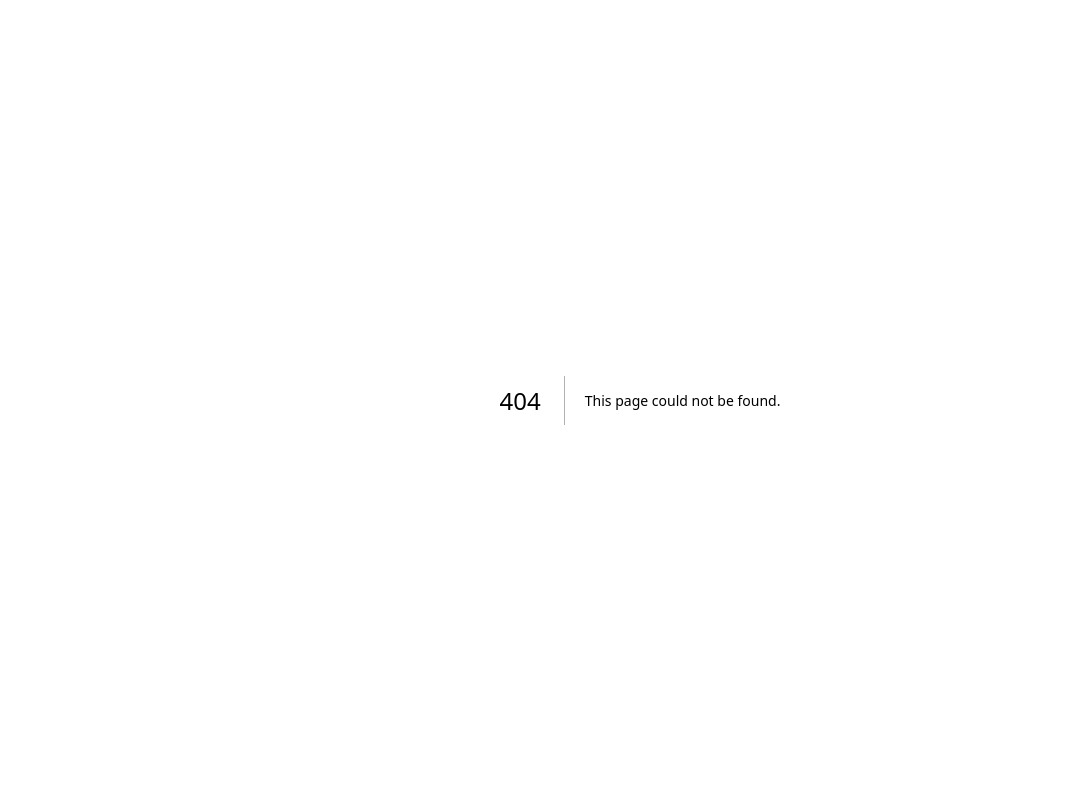
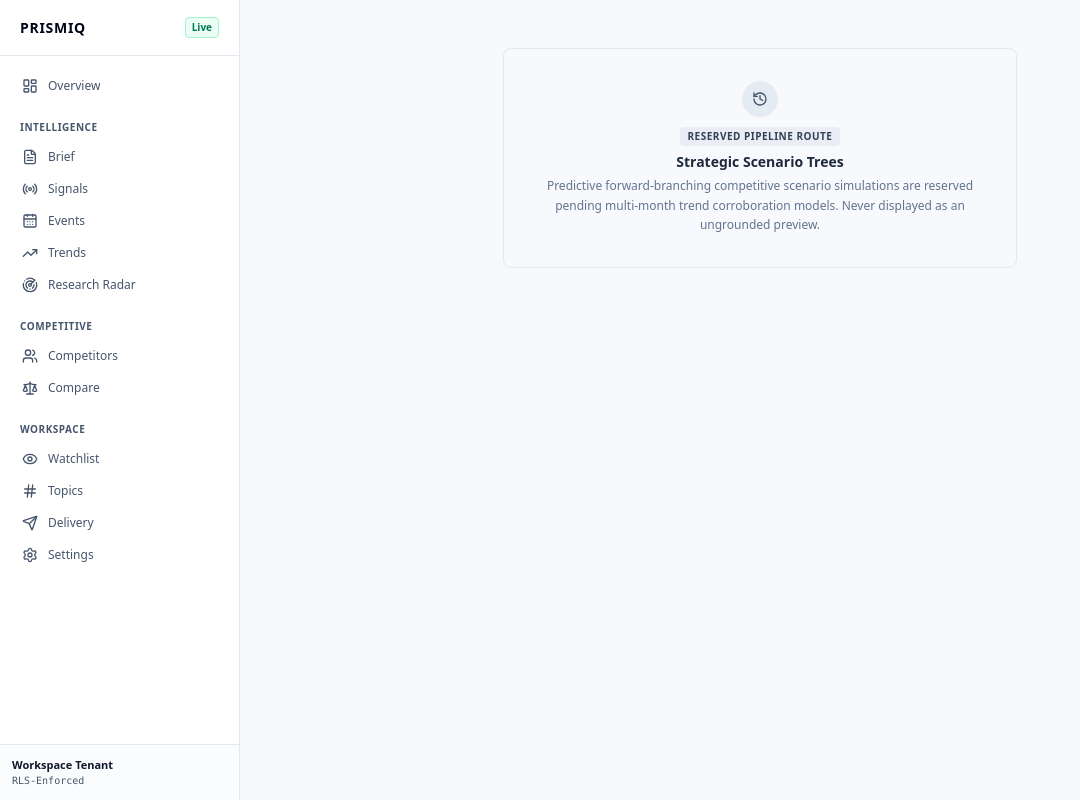
Before and after one commit to Preeti-Antil02/PrismIQ, a Next.js app in the folder frontend-v2/: page /app/scenarios in a window 1280 px wide. Before the commit this address had no page. Shown: the whole page, without its empty margins (0-1080 px from the left). Built offline with nearby package versions, Linux system fonts and the light colour scheme.

Commit message:
feat(frontend-v2): implement reserved Scenario Trees page with NotAvailableState

```diff
--- /dev/null
+++ b/frontend-v2/src/app/app/scenarios/page.tsx
@@ -0,0 +1,16 @@
+import { AppLayout } from "@/components/layout/AppLayout";
+import { NotAvailableState } from "@/components/states";
+
+export default function ScenariosPage() {
+  return (
+    <AppLayout>
+      <div className="max-w-4xl mx-auto px-6 py-12">
+        <NotAvailableState
+          featureName="Strategic Scenario Trees"
+          reason="Predictive forward-branching competitive scenario simulations are reserved pending multi-month trend corroboration models. Never displayed as an ungrounded preview."
+          type="history"
+        />
+      </div>
+    </AppLayout>
+  );
+}
```
